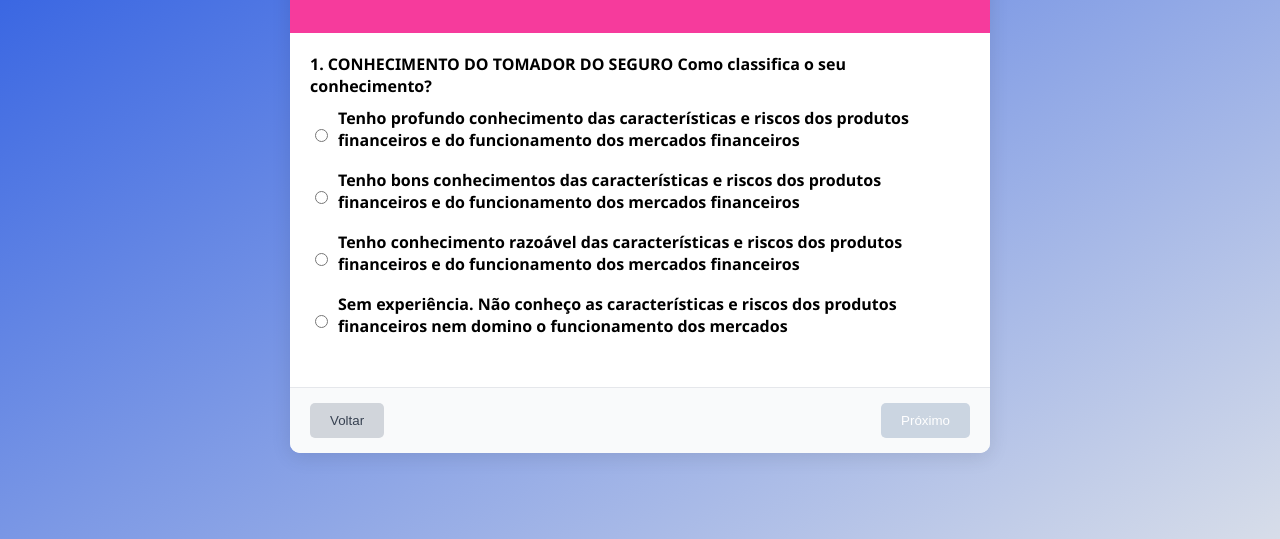
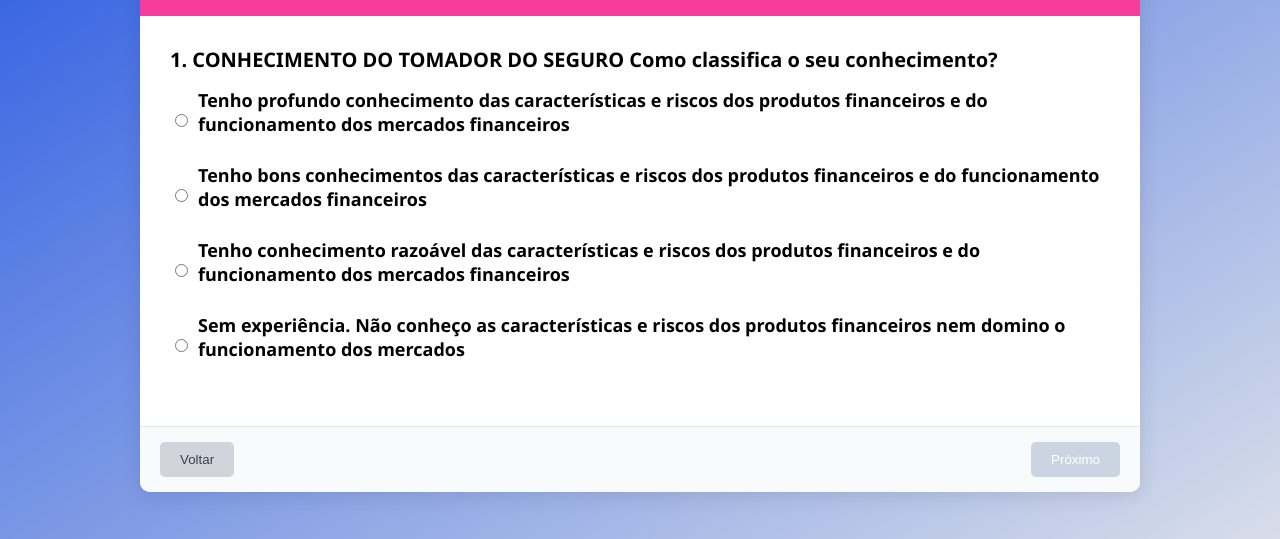
Before and after one commit to carbar1000/perfil_investidor, a plain HTML site: page index.html in a window 1280 px wide. Shown: the part 261-800 px from the top of the page. Drawn offline with Linux system fonts and the light colour scheme.

Commit message:
enviando para o giti

```diff
--- a/index.html
+++ b/index.html
@@ -9,6 +9,7 @@
     --primary-color: #f63b9c;
     --bg-gradient-start: #1c50e1;
     --bg-gradient-end: #d7dde9;
+    --font-size-base: 16px;
   }
 
   * {
@@ -24,13 +25,14 @@
     align-items: center;
     justify-content: center;
     padding: 20px;
+    font-size: var(--font-size-base);
   }
 
   .container {
     background: white;
     border-radius: 10px;
     box-shadow: 0 4px 20px rgba(0, 0, 0, 0.1);
-    max-width: 700px;
+    max-width: 900px; /* Aumentado de 700px */
     width: 100%;
     overflow: hidden;
     animation: fadeIn 0.5s ease-in-out;
@@ -55,7 +57,7 @@
   }
 
   .content {
-    padding: 20px;
+    padding: 30px; /* Aumentado de 20px */
   }
 
   .question {
@@ -65,17 +67,22 @@
   .question label {
     font-weight: bold;
     display: block;
-    margin-bottom: 10px;
+    margin-bottom: 15px;
+    font-size: 18px; /* Aumentado */
   }
 
   .option {
     display: flex;
     align-items: center;
-    margin-bottom: 8px;
+    margin-bottom: 12px; /* Aumentado de 8px */
   }
 
   .option input[type="radio"] {
     margin-right: 10px;
+  }
+
+  .option label {
+    font-size: 17px; /* Aumentado */
   }
 
   .footer {
@@ -246,6 +253,25 @@
 
     .details {
       font-size: 10px;
+    }
+  }
+
+  /* Ajuste para telas maiores */
+  @media (min-width: 1200px) {
+    .container {
+      max-width: 1000px;
+    }
+
+    body {
+      --font-size-base: 18px;
+    }
+
+    .question label {
+      font-size: 20px;
+    }
+
+    .option label {
+      font-size: 18px;
     }
   }
 </style>
```
